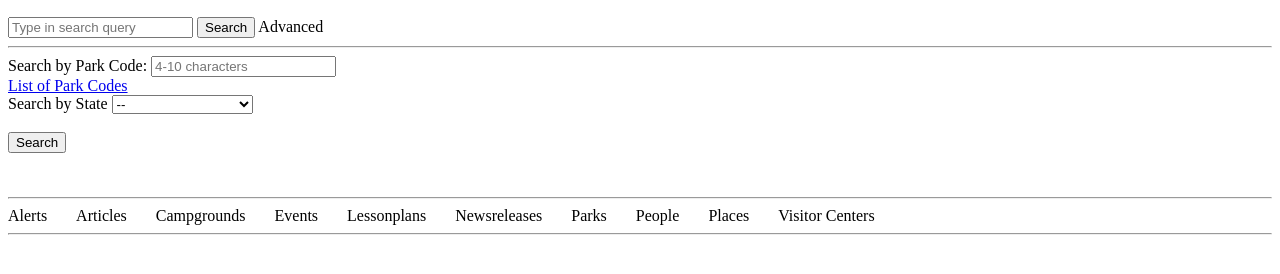
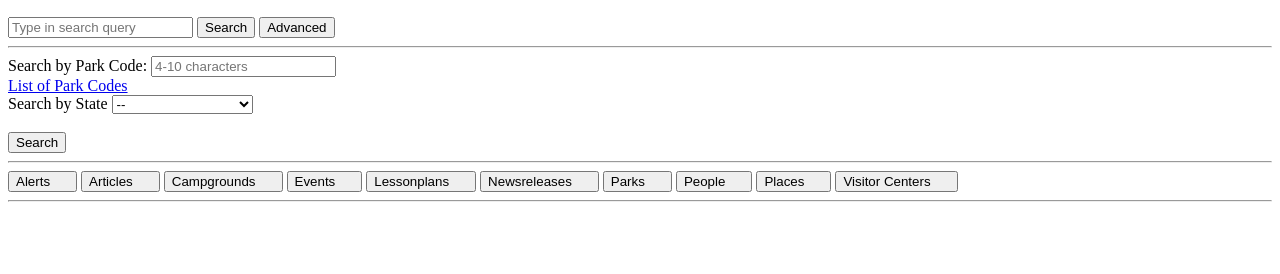
Before and after one commit to khancon/NPS-Search-Engine, a plain HTML site: page index.html in a window 1280 px wide. Shown: the part 50-324 px from the top of the page. Drawn offline with nearby package versions, Linux system fonts and the light colour scheme.

Commit message:
Update index.html

```diff
--- a/index.html
+++ b/index.html
@@ -3,7 +3,7 @@
     <head>
         <title>National Park Service</title>
         <meta charset="utf-8">
-        <link rel="stylesheet" type="text/css" href="style.css">
+        <link rel="stylesheet" type="text/css" href="styles.css">
         <link href="https://fonts.googleapis.com/css?family=Rubik" rel="stylesheet">
         <title>National Park Service</title>
     </head>
@@ -13,11 +13,13 @@
         <nav>
             <div class='container'>
                 <!-- <object type='image/svg+xml' data='https://upload.wikimedia.org/wikipedia/commons/1/1d/US-NationalParkService-Logo.svg'></object>-->
-                <h2>National Park Service</h2>
-                <div>
+                <div class="nav-title">
+                    <h2>National Park Service</h2>
+                </div>
+                <div class="nav-title">
                     <input class='search-input' type="text" placeholder="Type in search query">
                     <button class='top-search-button'>Search</button>
-                    <span class='advanced-button'>Advanced</span>
+                    <button class='advanced-button'>Advanced</button>
                 </div>
             </div>
         </nav>
@@ -124,24 +126,22 @@
                 <section class='advanced-search-submit'>
                     <button class='advanced-search-button'>Search</button>
                 </section>
-                <br>
             </div>
         </div>
-        <br>
         <hr>
         <!-- Resource Navigation -->
         <div class='resource-navigation'>
             <div>
-                <span class='alerts-button' style="padding-right: 25px;">  Alerts    </span>
-                <span class='articles-button' style="padding-right: 25px;">  Articles    </span>
-                <span class='campgrounds-button' style="padding-right: 25px;">  Campgrounds    </span>
-                <span class='events-button' style="padding-right: 25px;">  Events    </span>
-                <span class='lessonplans-button' style="padding-right: 25px;">  Lessonplans    </span>
-                <span class='newsreleases-button' style="padding-right: 25px;">  Newsreleases    </span>
-                <span class='parks-button' style="padding-right: 25px;">  Parks    </span>
-                <span class='people-button' style="padding-right: 25px;">  People    </span>
-                <span class='places-button' style="padding-right: 25px;">  Places    </span>
-                <span class='visitor-center-button' style="padding-right: 25px;">  Visitor Centers    </span>
+                <button class='alerts-button' style="padding-right: 25px;">  Alerts    </button>
+                <button class='articles-button' style="padding-right: 25px;">  Articles    </button>
+                <button class='campgrounds-button' style="padding-right: 25px;">  Campgrounds    </button>
+                <button class='events-button' style="padding-right: 25px;">  Events    </button>
+                <button class='lessonplans-button' style="padding-right: 25px;">  Lessonplans    </button>
+                <button class='newsreleases-button' style="padding-right: 25px;">  Newsreleases    </button>
+                <button class='parks-button' style="padding-right: 25px;">  Parks    </button>
+                <button class='people-button' style="padding-right: 25px;">  People    </button>
+                <button class='places-button' style="padding-right: 25px;">  Places    </button>
+                <button class='visitor-center-button' style="padding-right: 25px;">  Visitor Centers    </button>
             </div>
             <hr>
         </div>
```
